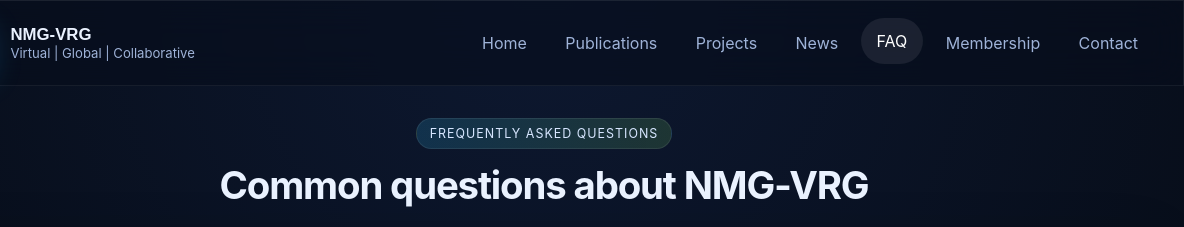
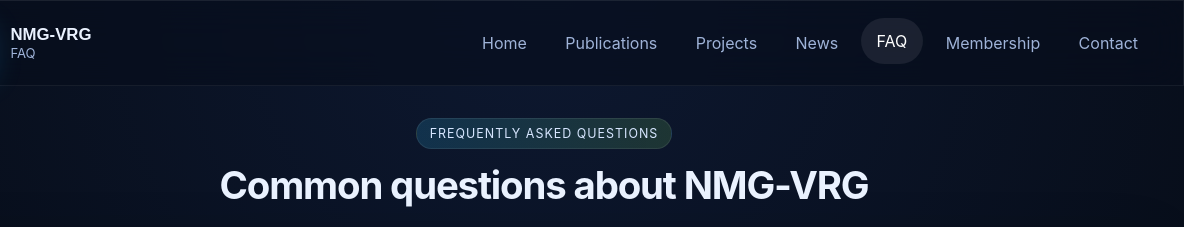
Before and after one commit to nextgenmicrogen/nextgenmicrogen.github.io, a plain HTML site: page faq.html in a window 1280 px wide. Shown: the top 227 px of the page, 96-1280 px from the left. Drawn offline with Linux system fonts and the light colour scheme.

Commit message:
Update faq.html

```diff
--- a/faq.html
+++ b/faq.html
@@ -5,6 +5,7 @@
 <meta name="viewport" content="width=device-width, initial-scale=1.0">
 <title>FAQ | NMG-VRG</title>
 <link rel="stylesheet" href="styles.css">
+<link rel="icon" type="image/png" href="logo.png">
 </head>
 
 <body>
@@ -15,7 +16,7 @@
       <img src="logo.png" class="brand-logo">
       <div>
         <div class="brand-title">NMG-VRG</div>
-        <div class="brand-subtitle">Virtual | Global | Collaborative</div>
+        <div class="brand-subtitle">FAQ</div>
       </div>
     </a>
 
```
